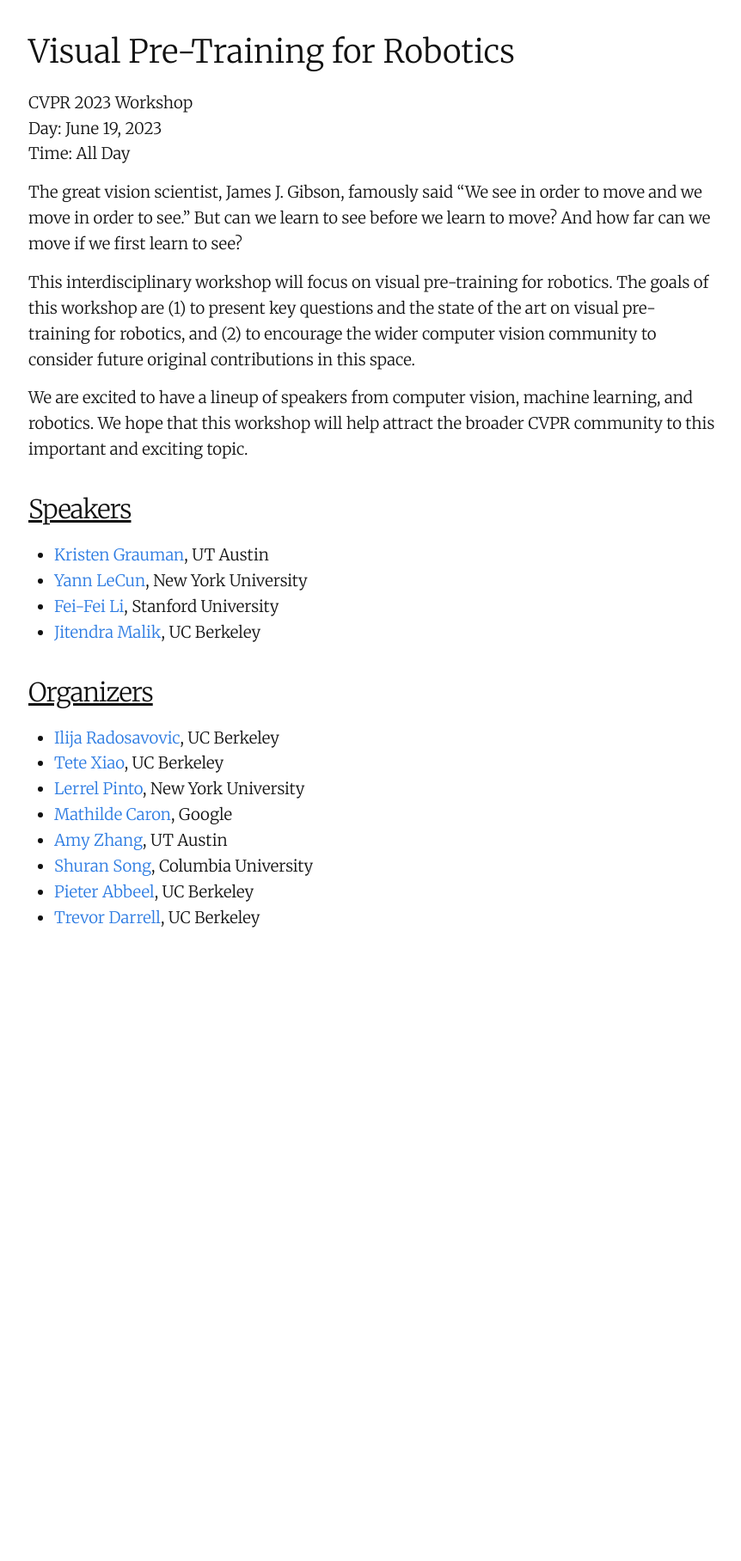
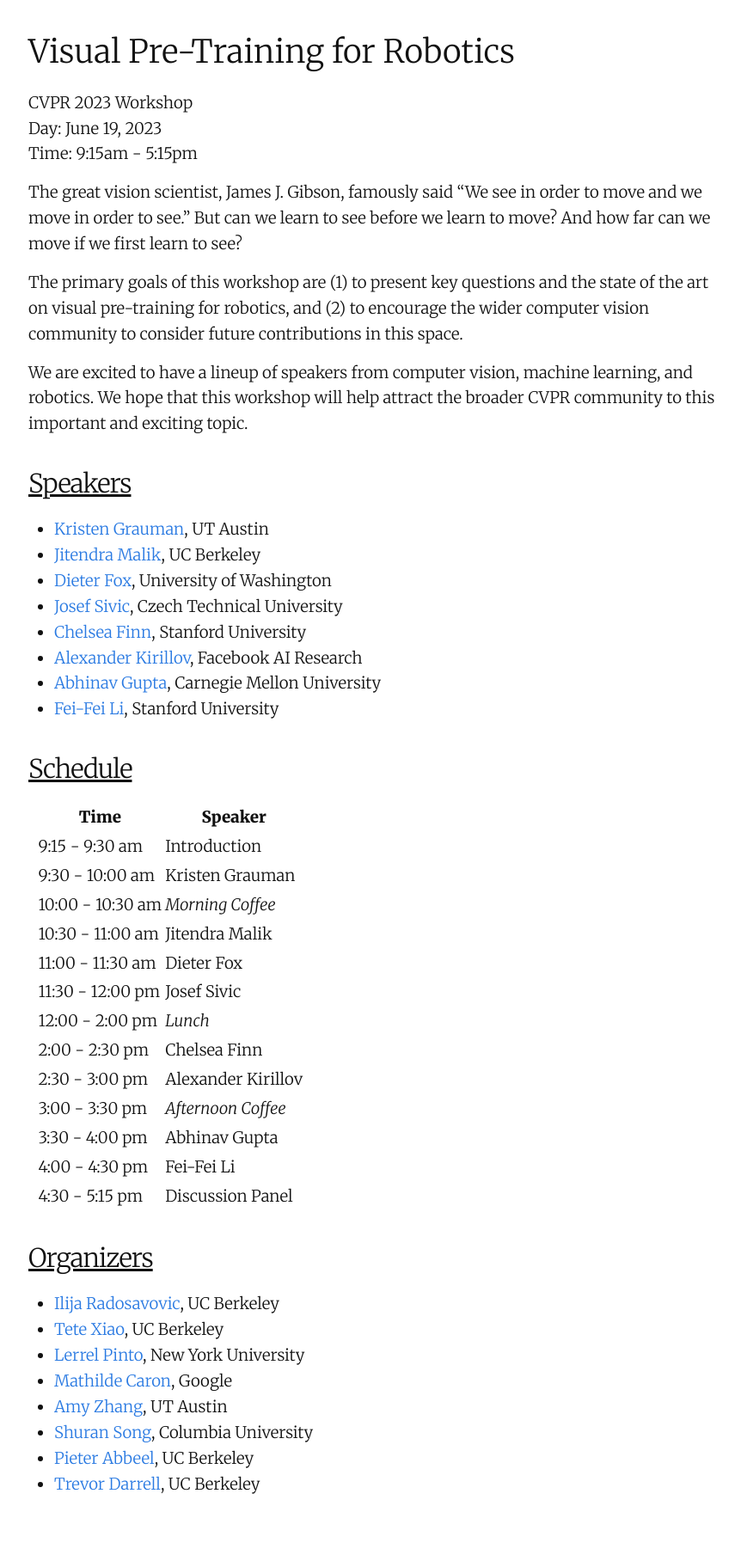
Before and after one commit to vispr-workshop/vispr-workshop.github.io, a Jekyll site: the page built from index.md, in a window 1280 px wide. Shown: the whole page at 86% size, without its empty margins (207-1069 px from the left). Built offline with Jekyll 4.4.1, drawn with Linux system fonts in a browser that asks for light colours; our own code applies the rules of GitHub Pages for plain Markdown files; before the commit the page ends 1158 px from its top, so only the background shows below that.

Commit message:
Update index.md

```diff
--- a/index.md
+++ b/index.md
@@ -6,20 +6,42 @@ layout: default
 
 CVPR 2023 Workshop
 Day: June 19, 2023
-Time: All Day
+Time: 9:15am - 5:15pm
 
 The great vision scientist, James J. Gibson, famously said “We see in order to move and we move in order to see.” But can we learn to see before we learn to move? And how far can we move if we first learn to see?
 
-This interdisciplinary workshop will focus on visual pre-training for robotics. The goals of this workshop are (1) to present key questions and the state of the art on visual pre-training for robotics, and (2) to encourage the wider computer vision community to consider future original contributions in this space.
+The primary goals of this workshop are (1) to present key questions and the state of the art on visual pre-training for robotics, and (2) to encourage the wider computer vision community to consider future contributions in this space.
 
 We are excited to have a lineup of speakers from computer vision, machine learning, and robotics. We hope that this workshop will help attract the broader CVPR community to this important and exciting topic.
 
 ## Speakers
 
 * [Kristen Grauman](https://www.cs.utexas.edu/users/grauman/), UT Austin
-* [Yann LeCun](https://engineering.nyu.edu/faculty/yann-lecun), New York University
+* [Jitendra Malik](https://people.eecs.berkeley.edu/~malik/), UC Berkeley
+* [Dieter Fox](https://homes.cs.washington.edu/~fox/), University of Washington
+* [Josef Sivic](http://people.ciirc.cvut.cz/~sivic/), Czech Technical University
+* [Chelsea Finn](https://ai.stanford.edu/~cbfinn/), Stanford University
+* [Alexander Kirillov](https://alexander-kirillov.github.io/), Facebook AI Research
+* [Abhinav Gupta](http://www.cs.cmu.edu/~abhinavg/), Carnegie Mellon University
 * [Fei-Fei Li](https://profiles.stanford.edu/fei-fei-li), Stanford University
-* [Jitendra Malik](https://people.eecs.berkeley.edu/~malik/), UC Berkeley
+
+## Schedule
+
+| | Time  | Speaker  |
+|-|-|-|
+|   | 9:15 - 9:30 am | Introduction |
+|   | 9:30 - 10:00 am | Kristen Grauman |
+|   | 10:00 - 10:30 am | *Morning Coffee*
+|   | 10:30 - 11:00 am | Jitendra Malik |
+|   | 11:00 - 11:30 am | Dieter Fox |
+|   | 11:30 - 12:00 pm | Josef Sivic |
+|   | 12:00 - 2:00 pm | *Lunch*
+|   | 2:00 - 2:30 pm | Chelsea Finn |
+|   | 2:30 - 3:00 pm | Alexander Kirillov |
+|   | 3:00 - 3:30 pm | *Afternoon Coffee*
+|   | 3:30 - 4:00 pm | Abhinav Gupta |
+|   | 4:00 - 4:30 pm | Fei-Fei Li |
+|   | 4:30 - 5:15 pm | Discussion Panel |
 
 ## Organizers
 
```
